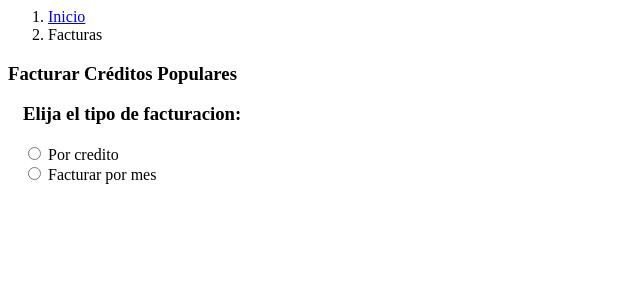
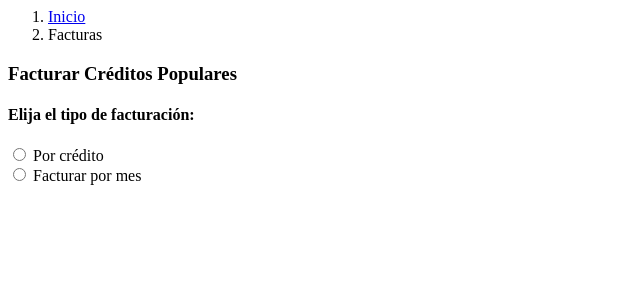
Before and after one commit to HectorRamos/fast-cashv2, a CodeIgniter app: the page made by application/views/Facturas/viewFacturarCreditosPopulares.php in a window 1280 px wide. Shown: the top 300 px of the page, without its empty margins (0-640 px from the left). Run offline with CodeIgniter, Linux system fonts and the light colour scheme; the template is opened without the code that fills it: most values are stand-ins (such as "Sample title", 1, 10 or a date in 2020).

Commit message:
Arreglos en factura de creditos populares

```diff
--- a/application/views/Facturas/viewFactura.php
+++ b/application/views/Facturas/viewFactura.php
@@ -51,7 +51,7 @@
                             <h3 class="panel-title">Registro de Facturas</h3>
                           </div>
                           <div class="col-sm-6">
-                            <a href="<?= base_url();?>Facturas/" class="btn btn-warning refres"><i class="fa fa-refresh"></i></a>
+                            <a href="<?= base_url();?>Facturas/" class="btn btn-warning"><i class="fa fa-refresh"></i></a>
                           </div>
                         </div>
                       </div>
--- a/application/views/Facturas/viewFacturarCreditosPopulares.php
+++ b/application/views/Facturas/viewFacturarCreditosPopulares.php
@@ -22,19 +22,22 @@
                           <div class="col-sm-6">
                             <h3 class="panel-title">Facturar Créditos Populares</h3>
                           </div>
+                          <div class="col-sm-6">
+                            <a href="<?= base_url();?>Facturas/FacturarCreditosPopulares" class="btn btn-warning"><i class="fa fa-refresh"></i></a>
+                          </div>
                         </div>
                       </div>
                     </div>
                     <div class="panel-body">
-                    <div id="divFiltros" class="margn" style="margin:15px;">
+                    <div id="divFiltros" class="margn">
 
-                      <h3>Elija el tipo de facturacion:</h3>
+                      <h4>Elija el tipo de facturación:</h4>
                       <!-- FILTROS -->
                       <div class="row">
                         <div class="col-md-6">
                           <div class="radio radio-success radio-inline">
                             <input type="radio"  id="rbFiltroCredito" name="rbFiltro" onclick="filtros()">
-                            <label class="custom-control-label" for="rbFiltroCredito">Por credito</label>
+                            <label class="custom-control-label" for="rbFiltroCredito">Por crédito</label>
                           </div>
                         </div>
                         <div class="col-md-6">
@@ -45,6 +48,7 @@
                         </div>
                       </div>
                     </div>
+                    <br>
                         <div class="row" id="divPorCredito" style="display:none;">
                             <div class="col-md-12 col-sm-12 col-xs-12">
                               <div class="margn">
@@ -55,7 +59,7 @@
                                 <div class="margn">
                                   <div class="row">
                                     <div class="col-md-8">
-                                      <input type="text" class="form-control" name="" id="txtBuscar" placeholder="Buscar por codigo de crédito">
+                                      <input type="text" class="form-control" name="" id="txtBuscar" placeholder="Buscar por código de crédito">
                                     </div>
                                     <div class="col-md-4">
                                       <a class="btn btn-success" id="btnBuscar"><i class="fa fa-search"></i> Buscar</a>
@@ -233,12 +237,12 @@
                                   <div class="margn">
                                   <h4>Seleccione el rango de fechas para realizar la factura</h4>
                                   <div class="row">
-                                  <div class="form-group col-md-2" align="center">
+                                  <div class="form-group col-md-4" align="center">
                                       <div class="mar_che_cobrar">
-                                          <label for="cobra_mora">Imprimir automaticamente</label><br>
+                                          <label for="cobra_mora">Imprimir automáticamente:</label>
                                           <div class="checkbox checkbox-success checkbox-inline">
                                               <input type="checkbox" value="" id="ImprimirAuto" name="">
-                                              <label for="ImprimirAuto">Cobrar</label>
+                                              <label for="ImprimirAuto"></label>
                                           </div>
                                       </div>
                                     </div>
@@ -306,7 +310,7 @@
                 var HTML="";
                 HTML+='<table class="table">';
                 HTML+='<tr>';
-                HTML+='<th>Codigo Credito</th>';
+                HTML+='<th>Código Crédito</th>';
                 HTML+='<th>Cliente</th>';
                 HTML+='<th>Agregar</th>';
                 HTML+='</tr>';
@@ -317,7 +321,7 @@
                   HTML+='<tr>';
                   HTML+='<td>'+registro[i]['codigoCredito']+'</td>';
                   HTML+='<td>'+registro[i]['Nombre_Cliente']+' '+registro[i]['Apellido_Cliente']+'</td>';
-                  HTML+='<td><a onclick="abrirFecha('+registro[i]['idCredito']+')" class="btn btn-info">facturar</a></td>';
+                  HTML+='<td><a onclick="abrirFecha('+registro[i]['idCredito']+')" class="btn btn-info"><i class="fa fa-file-text-o"></i> Facturar</a></td>';
                   HTML+='</tr>';
                 }
                 HTML+='</tbody>';
@@ -507,7 +511,12 @@
                 if( $('#ImprimirAuto').is(':checked') ){
                     // Hacer algo si el checkbox ha sido seleccionado
                     for (var i =0 ; i<registro.length ; i++){
-                      alert('imprimiendo'+parseFloat(i+1)+' de '+registro.length);
+                      // alert('imprimiendo'+parseFloat(i+1)+' de '+registro.length);
+
+                      $(document).ready(function(){
+                        $.Notification.autoHideNotify('info', 'top center', 'Aviso!', 'Imprimiendo '+parseFloat(i+1)+' de '+registro.length);
+                      });
+
                       var fecha = new Date();
                       var FechaAplicacion = fecha.getFullYear()+'-'+fecha.getMonth()+1+'-'+fecha.getDate();
                       var HTML ='<div  style="width:100%; height:368.5px;">';
@@ -549,7 +558,7 @@
                       pantalla.close();};
 
                     }
-                    HTML2='<div class="row"><div class="alert alert-success"><h3>Se facturo correctamente desde  '+Fecha1+'hasta   '+Fecha2+'</h3></div></div>';
+                    HTML2='<div class="alert alert-success" align="center"><h4>Se facturo correctamente desde  '+Fecha1+' hasta '+Fecha2+'</h4></div>';
                     document.getElementById('divMostrarDetalleMes').innerHTML=HTML2;
 
                   }
@@ -559,7 +568,7 @@
                     for (var i =0 ; i<registro.length ; i++){
 
 
-                  HTML +='<br> <div id="divFactura" class="'+i+'">';
+                HTML +='<br> <div id="divFactura" class="'+i+'">';
                 HTML +='<div style="padding-left: 38px; padding-right: 38px; padding-top: 10px; border: 1px solid #D5DBDB; border-radius: 5px;">';
                 HTML +='<div class="row">';
                 HTML +='<div class="col-md-6"><label for="codigoPrestamo">Código de Prestamo:&nbsp;</label><span id="codigoPrestamoSpan">'+registro[i]['codigoCredito']+'</span> </div><div class="col-md-6"><label for="Monto">Monto:&nbsp;</label><span id="MontoSpan">'+registro[i]['capital']+'</span></div></div>';
@@ -574,13 +583,16 @@
 
                 HTML+='<div class="row"><div class="col-md-6"><label for="ventasGravadas">Ventas Gravadas:&nbsp;</label><span id="ventasGravadasSpan">'+registro[i]['ventasGravadas']+'</span></div><div class="col-md-6"><div class="form-group"><label for="Total">Total:&nbsp;</label>$<span id="TotalSpan">'+Total.toFixed(4)+'</span></div></div></div></div>';
 
-                HTML+='<div align="center"> <br> <a href="javascript:void(0)" type="button" id="btnVolverAFecha" class="btn btn-default" ><i class="fa fa-chevron-left fa-lg"></i> Volver</a><a onclick="imprimirMes('+i+')" id="btnGuardarFactura" class="btn btn-success">Imprimir</a></div></div>';
+                HTML+='<div align="center"> <br> <a onclick="imprimirMes('+i+')" id="btnGuardarFactura" class="btn btn-success"><i class="fa fa-print fa-lg"></i> Imprimir</a></div></div>';
                 }
                 document.getElementById('divMostrarDetalleMes').innerHTML=HTML;
                 }
               }
             else{
-              alert('No hay datos');
+              // alert('No hay datos');
+              $(document).ready(function(){
+                $.Notification.autoHideNotify('error', 'top center', 'Aviso!', 'No hay datos.');
+              });
             }
             }
           });
--- a/application/views/Pagos/PagosCreditosPersonales.php
+++ b/application/views/Pagos/PagosCreditosPersonales.php
@@ -854,9 +854,9 @@ function calculos(){
           var vuelto;
           var capitalPend = $('#capitalPendiente1').val();
           vuelto = abonoCapital.toFixed(4) - capitalPend;
-          alert('valor de capialPedn'+capitalPend);
+          // alert('valor de capialPedn'+capitalPend);
           var newAbonoCApital = abonoCapital.toFixed(4)-vuelto.toFixed(4);
-          alert('valor de NewAbono'+newAbonoCApital);
+          // alert('valor de NewAbono'+newAbonoCApital);
           var newCapitalPendiente= parseFloat(capitalPend) - parseFloat(newAbonoCApital);
           alert('Nuevo capital pendiente'+newCapitalPendiente)
           var ab= $('#totalAb').val();
```
